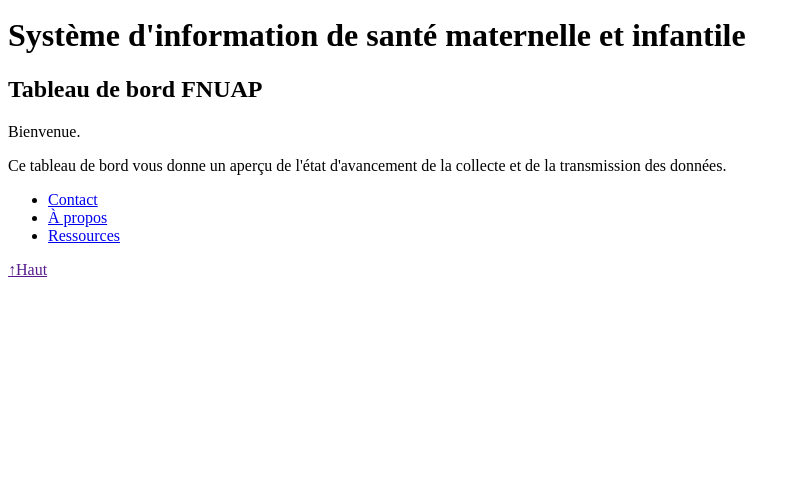
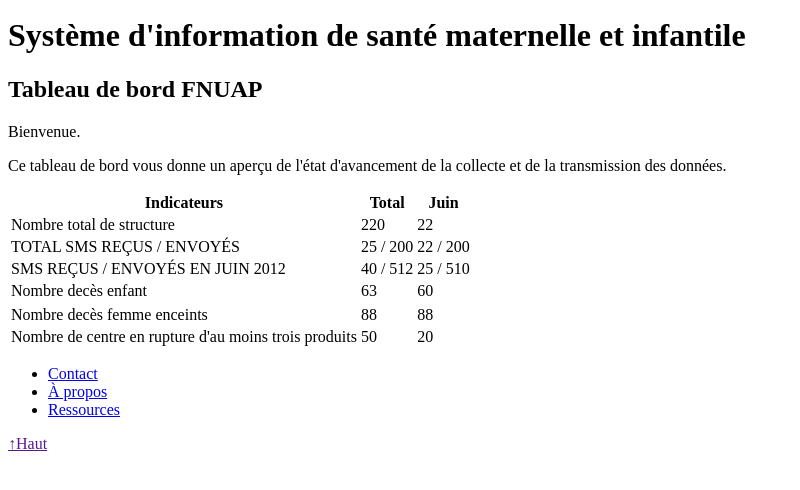
Before and after one commit to yeleman/unfpa2012, a Django app: template unfpa_web/templates/unfpa_dashboard.html in a window 1280 px wide. Shown: the part 154-644 px from the top of the page, without its empty margins (0-800 px from the left). Run offline with Django 3.2, Linux system fonts and the light colour scheme; the template is opened without the code that fills it, so the values that code supplies are empty.

Commit message:
debut de unfpa dashboard

```diff
--- a/unfpa_web/templates/death.html
+++ b/unfpa_web/templates/death.html
@@ -11,7 +11,7 @@
 <div id="context">
 
     <h2>Rapports mensuels de décès</h2>
-    <table style="text-align:center">
+    <table class="datatable">
         <tr>
             <th rowspan="2">Mois</th>
             <th colspan="6" style="text-align:center">INDICATEURS</th>
--- a/unfpa_web/templates/pregnancy.html
+++ b/unfpa_web/templates/pregnancy.html
@@ -11,7 +11,7 @@
 <div id="context">
 
 <h2>Rapports mensuels de grossesses</h2>
-    <table style="text-align:center">
+    <table class="datatable">
         <tr>
             <th rowspan="2"> Mois </th>
             <th colspan="5" style="text-align:center">INDICATEURS</th>
--- a/unfpa_web/templates/unfpa_dashboard.html
+++ b/unfpa_web/templates/unfpa_dashboard.html
@@ -13,7 +13,15 @@
 <h2>Tableau de bord FNUAP</h2>
 <p>Bienvenue.</p>
 <p>Ce tableau de bord vous donne un aperçu de l'état d'avancement de la collecte et de la transmission des données.</p>
-
+    <table class="datatable">
+        <tr><th>Indicateurs</th><th>Total</th><th>Juin</th></tr>
+        <tr><td> Nombre total de structure </td><td>220</td><td>22</td></tr>
+        <tr><td>TOTAL SMS REÇUS / ENVOYÉS</td><td>25 / 200</td><td>22 / 200</td></tr>
+        <tr><td>SMS REÇUS / ENVOYÉS EN JUIN 2012</td><td>40 / 512</td><td>25 / 510</td></tr>
+        <tr><td>Nombre decès enfant </td><td>63</td><td>60</td><tr>
+        <tr><td>Nombre decès femme enceints</td><td>88</td><td>88</td></tr>
+        <tr><td>Nombre de centre en rupture d'au moins trois produits</td><td>50</td><td>20</td></tr>
+    </table>
 </div>
 
 {% endblock %}
```
Also changed, not shown: unfpa_web/views/unfpa_dashboard.py (+33 -0 lines).
